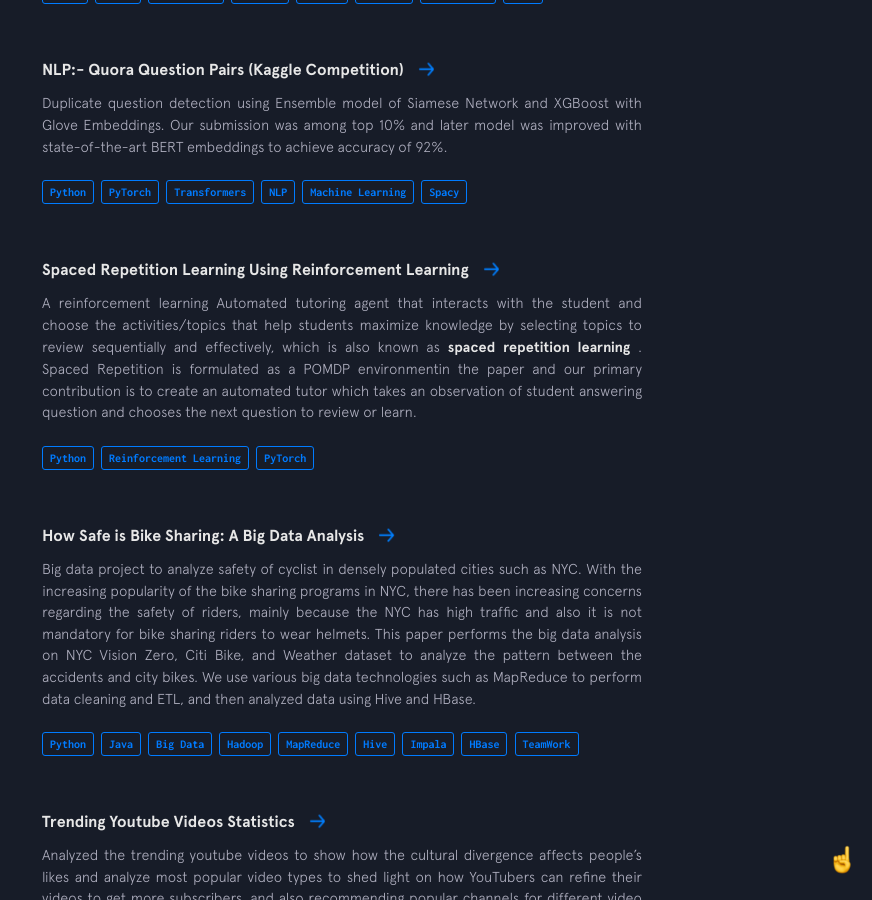
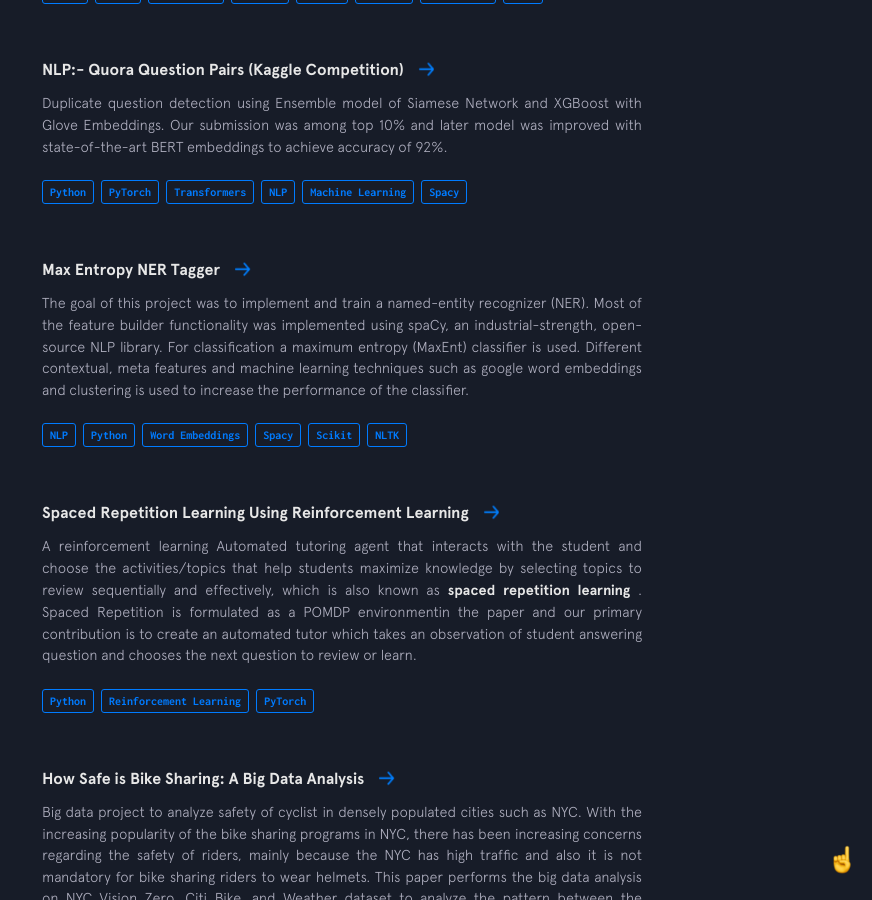
Before and after one commit to mohitnihalani/mohitnihalani.github.io, a Jekyll site: the page built from index.html, in a window 1280 px wide and 900 px high, scrolled down 5821 px. Shown: the whole window, without its empty margins (408-1280 px from the left). Built offline with Jekyll 4.4.1, drawn with Linux system fonts in a browser that asks for light colours; nearby versions of some CDN libraries.

Commit message:
added NLP Project and description

```diff
--- a/_config.yml
+++ b/_config.yml
@@ -1,7 +1,7 @@
 # Site settings
 name: Mohit Nihalani
-title: Mohit Nihalani | Software Engineer
-description: A polymathic software engineer
+title: Mohit Nihalani | Software Engineer | ML Engineer
+description: Machine Learning and Distributed Systems enthusiast, who wants to make machine learning extensible and cheap.
 url: http://www.mohitnihalani.com/
 baseurl: ""
 email: mn2643@nyu.edu
--- a/_data/other-projects.yml
+++ b/_data/other-projects.yml
@@ -23,6 +23,19 @@
     - thing: NLP
     - thing: Machine Learning
     - thing: Spacy
+
+- name: Max Entropy NER Tagger
+  url: https://github.com/mohitnihalani/maxent-ner-tagger
+  code: https://github.com/mohitnihalani/maxent-ner-tagger
+  description: The goal of this project was to implement and train a named-entity recognizer (NER). Most of the feature builder functionality was implemented using spaCy, an industrial-strength, open-source NLP library. For classification a maximum entropy (MaxEnt) classifier is used. Different contextual, meta features and machine learning techniques such as google word embeddings and clustering is used to increase the performance of the classifier.
+  used:
+    - thing: NLP
+    - thing: Python
+    - thing: Word Embeddings
+    - thing: Spacy
+    - thing: Scikit
+    - thing: NLTK
+
 
 - name: Spaced Repetition Learning Using Reinforcement Learning
   url: https://github.com/mohitnihalani/Spaced-Repetition-Learning-Using-RL
```
